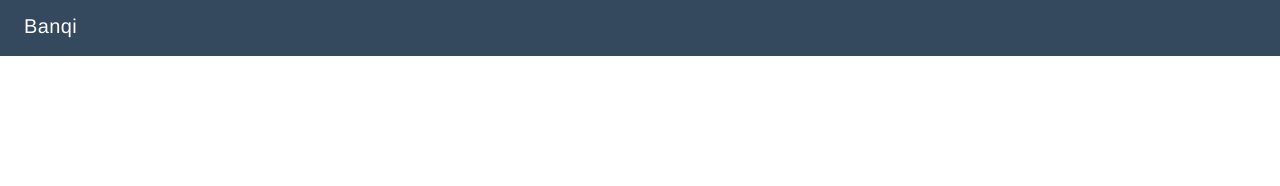
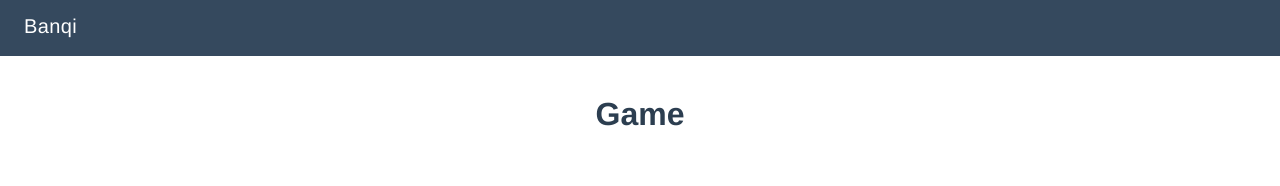
Before and after one commit to elavertu9/cs414-f18-001-HackersAnonymous, a Vue app in the folder Banqi/frontend/: page /#/game in a window 1280 px wide. Shown: the top 186 px of the page. Built offline with nearby package versions, Linux system fonts and the light colour scheme.

Commit message:
#57: Created a page for users to play the game

```diff
--- a/Banqi/frontend/src/App.vue
+++ b/Banqi/frontend/src/App.vue
@@ -11,10 +11,13 @@
 
 <script>
 import Home from './components/Home'
+import Game from './components/Game'
+
 export default {
   name: 'app',
   components: {
-    Home
+    Home,
+    Game
   }
 }
 </script>
--- /dev/null
+++ b/Banqi/frontend/src/components/Game.vue
@@ -0,0 +1,13 @@
+<template>
+    <h1>Game</h1>
+</template>
+
+<script>
+    export default {
+        name: "Game"
+    }
+</script>
+
+<style scoped>
+
+</style>
--- a/Banqi/frontend/src/router/index.js
+++ b/Banqi/frontend/src/router/index.js
@@ -1,6 +1,7 @@
 import Vue from 'vue'
 import Router from 'vue-router'
 import Home from '../components/Home'
+import Game from '../components/Game'
 
 Vue.use(Router);
 
@@ -10,6 +11,11 @@ export default new Router({
       path: '/',
       name: 'Home',
       component: Home
+    },
+    {
+      path: '/game',
+      name: 'Game',
+      component: Game
     }
   ]
 })
```
